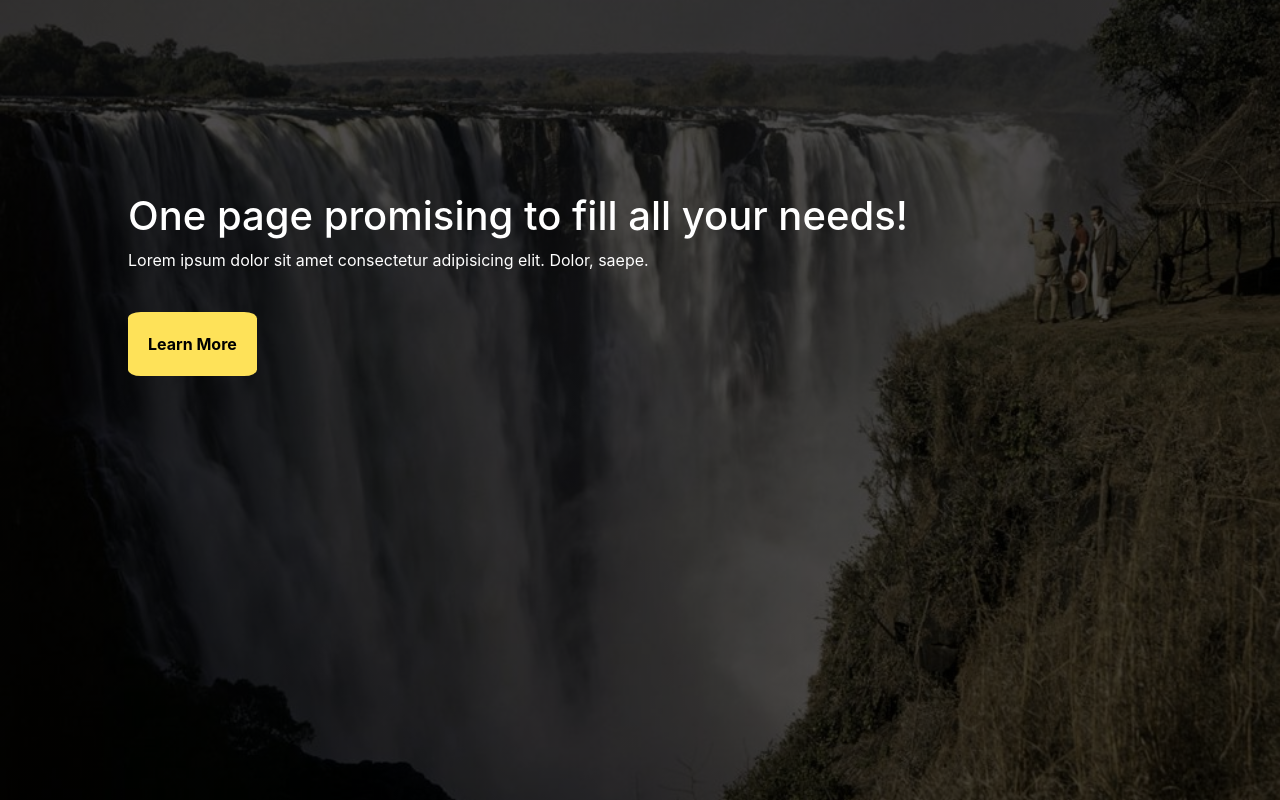
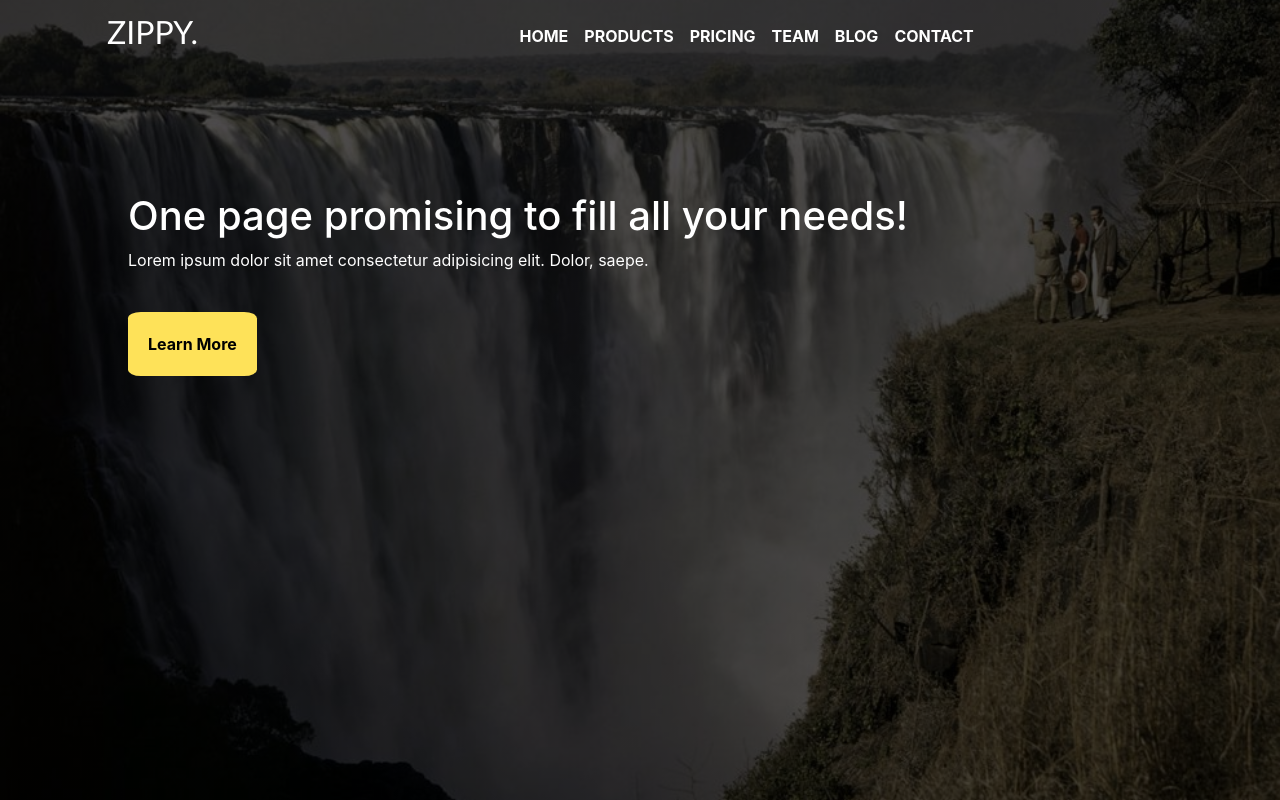
Before and after one commit to subhendudash02/https-github.com-subhendudash02-LetsGrowMore-WebDev-Task-1, a plain HTML site: page index.html in a window 1280 px wide. Drawn offline with nearby package versions, Linux system fonts and the light colour scheme.

Commit message:
Adding navbar

```diff
--- a/index.html
+++ b/index.html
@@ -15,6 +15,25 @@
     <script src = "script.js"></script>
 </head>
 <body>
+
+    <div id = "NavBar">
+        <nav class="navbar fixed-top navbar-expand-lg navbar-dark">
+            <a class="navbar-brand" href="#"><h2 id = "companySign">ZIPPY.</h2></a>
+            <button class="navbar-toggler" type="button" data-toggle="collapse" data-target="#navbarNavAltMarkup" aria-controls="navbarNavAltMarkup" aria-expanded="false" aria-label="Toggle navigation">
+                <span class="navbar-toggler-icon"></span>
+            </button>
+            <div class="collapse navbar-collapse" id="navbarNavAltMarkup">
+                <div class="navbar-nav ml-auto" id = "navbarLinks">
+                    <a class="nav-item nav-link" href="#home">HOME<span class="sr-only">(current)</span></a>
+                    <a class="nav-item nav-link" href="#features">PRODUCTS</a>
+                    <a class="nav-item nav-link" href="#pricing">PRICING</a>
+                    <a class="nav-item nav-link" href="#team">TEAM</a>
+                    <a class="nav-item nav-link" href="#blog">BLOG</a>
+                    <a class="nav-item nav-link" href="#contact">CONTACT</a>
+                </div>
+            </div>
+        </nav>
+    </div>
 
     <div id = "home">
         <div class = "content">
--- a/style.css
+++ b/style.css
@@ -27,10 +27,26 @@ body, html {
     background: #61497B;
 }
 
+#companySign {
+    color: #ffffff;
+    font-family: Calibri;
+    transform: translate(100%);
+}
+
+#navbarLinks {
+    transform: translate(-60%);
+}
+
+#navbarLinks > a {
+    font-weight: bold;
+    color: #ffffff;
+}
+
 #home {
     background-image: linear-gradient(rgba(0, 0, 0, 0.7), rgba(0, 0, 0, 0.7)), url('images/background_2.jpg');
     color: hsl(0, 0%, 100%);
     height: 100%;
+    width: 100%;
     background-position: center;
     background-repeat: no-repeat;
     background-size: cover;
```
